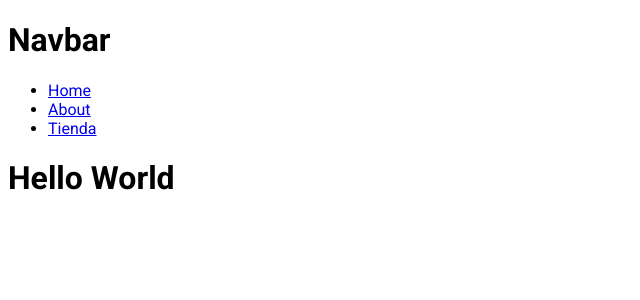
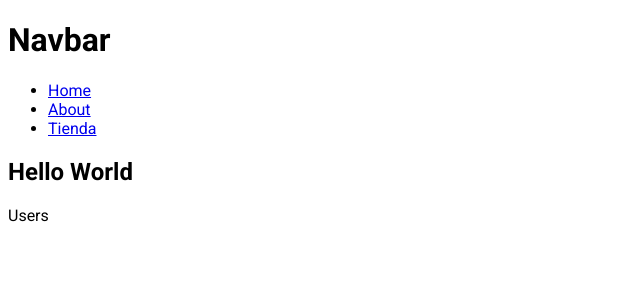
Before and after one commit to tsiMaca/Next13, a Next.js app: page / in a window 1280 px wide. Shown: the top 300 px of the page, without its empty margins (0-640 px from the left). Built offline with nearby package versions, Linux system fonts and the light colour scheme.

Commit message:
react server components

```diff
--- a/app/page.jsx
+++ b/app/page.jsx
@@ -1,3 +1,12 @@
+import Users from '../components/Users'
+export const metadata = {
+    title:'Mi pagina especial Home'
+}
 export default function HomePage(){
-return <h1>Hello World</h1>
+//server component
+return <section>
+    <h1>Hello World</h1>
+   {/* client component */}
+    <Users/>
+</section>
 }
--- /dev/null
+++ b/components/Users.jsx
@@ -0,0 +1,12 @@
+'use client'
+import { useEffect } from "react"
+
+function Users() {
+    useEffect(() => {
+        alert('loaded')
+    },[])
+    return (
+        <div>Users</div>
+    )
+}
+export default Users
```
